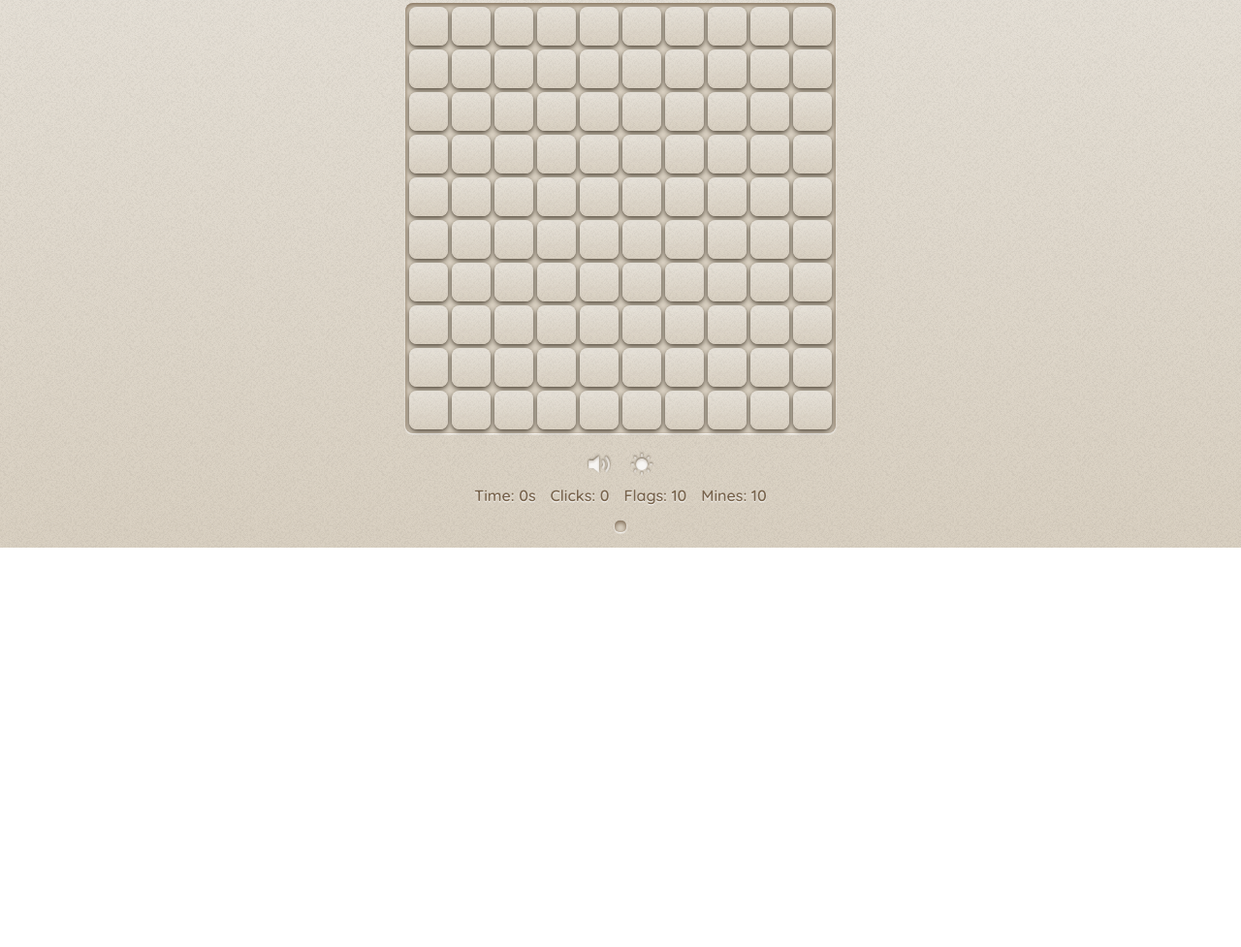
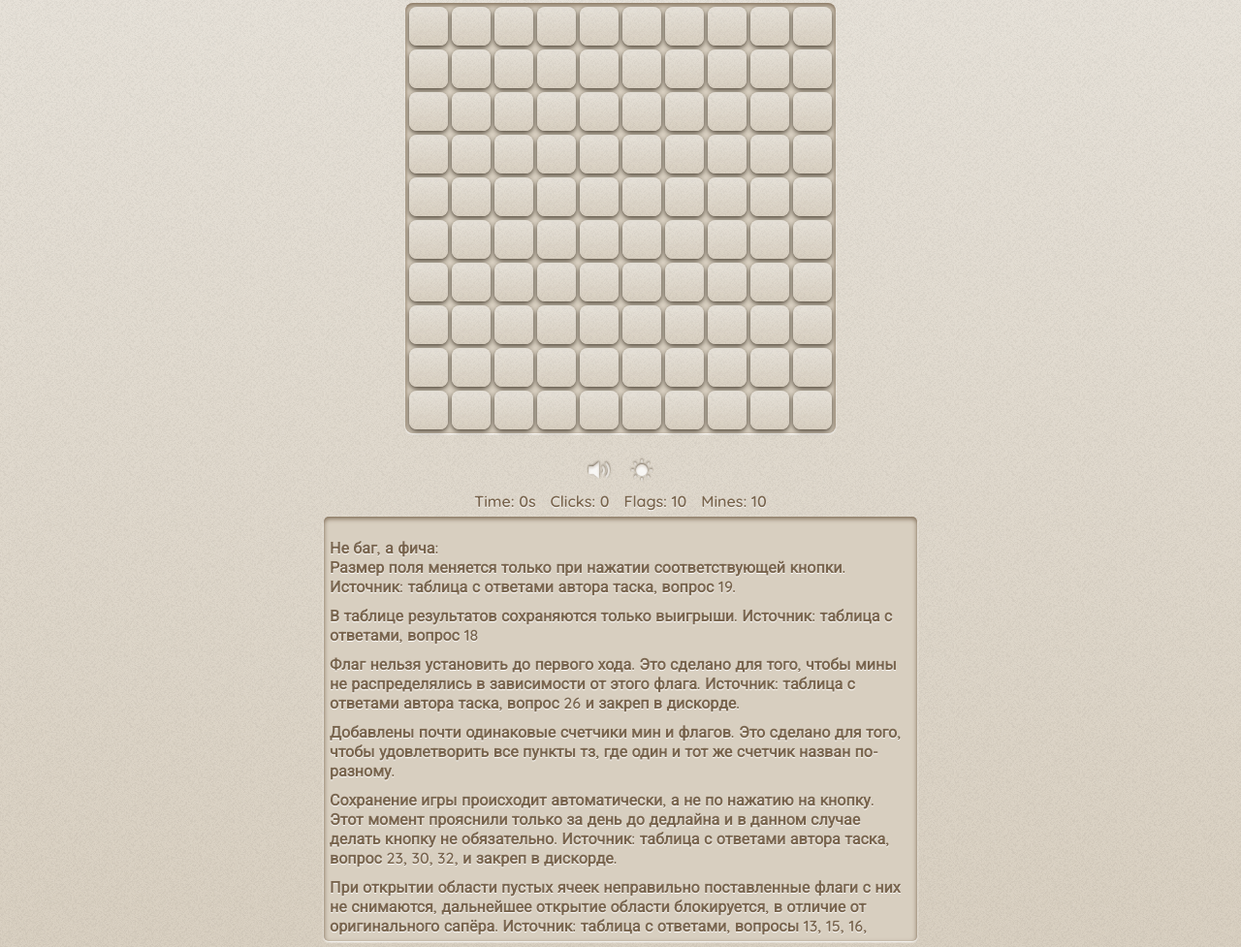
Before and after one commit to Ana-Ma-Web/rolling-scopes-school-js-fe, a website built with webpack: page minesweeper/src/index.html in a window 1280 px wide. Shown: the part 300-1277 px from the top of the page at 97% size. Before the commit the page ends 865 px from the top, so only its background shows below. Built offline with nearby package versions, Linux system fonts and the light colour scheme.

Commit message:
feat: add info for reviewer

```diff
--- /dev/null
+++ b/minesweeper/src/js/latest-results-block/createInfoElement.js
@@ -0,0 +1,34 @@
+const createInfoElement = () => {
+  const infoData = [
+    "Размер поля меняется только при нажатии соответствующей кнопки. Источник: таблица с ответами автора таска, вопрос 19.",
+    "В таблице результатов сохраняются только выигрыши. Источник: таблица с ответами, вопрос 18",
+    "Флаг нельзя установить до первого хода. Это сделано для того, чтобы мины не распределялись в зависимости от этого флага. Источник: таблица с ответами автора таска, вопрос 26 и закреп в дискорде.",
+    "Добавлены почти одинаковые счетчики мин и флагов. Это сделано для того, чтобы удовлетворить все пункты тз, где один и тот же счетчик назван по-разному.",
+    "Сохранение игры происходит автоматически, а не по нажатию на кнопку. Этот момент прояснили только за день до дедлайна и в данном случае делать кнопку не обязательно. Источник: таблица с ответами автора таска, вопрос 23, 30, 32, и закреп в дискорде.",
+    "При открытии области пустых ячеек неправильно поставленные флаги с них не снимаются, дальнейшее открытие области блокируется, в отличие от оригинального сапёра. Источник: таблица с ответами, вопросы 13, 15, 16, ",
+  ];
+
+  const infoTitleInLatestResults = document.createElement("div");
+  infoTitleInLatestResults.classList.add("subtitle");
+  infoTitleInLatestResults.innerHTML = "Не баг, а фича:";
+
+  const infoListInLatestResults = document.createElement("div");
+  infoListInLatestResults.classList.add("last-games__info-list");
+
+  infoData.forEach((e) => {
+    const infoItemInLatestResults = document.createElement("div");
+    infoItemInLatestResults.innerHTML = e;
+    infoListInLatestResults.append(infoItemInLatestResults);
+  });
+
+  const infoWrapperInLatestResults = document.createElement("div");
+  infoWrapperInLatestResults.append(
+    infoTitleInLatestResults,
+    infoListInLatestResults
+  );
+
+  console.log(infoWrapperInLatestResults);
+  return infoWrapperInLatestResults;
+};
+
+export default createInfoElement;
--- a/minesweeper/src/js/latest-results-block/createLastGamesElement.js
+++ b/minesweeper/src/js/latest-results-block/createLastGamesElement.js
@@ -1,5 +1,6 @@
 import countTime from "../info-block/countTime";
 import convertDateToString from "./convertDateToString";
+import createInfoElement from "./createInfoElement";
 
 const createLastGamesElement = (latestResults) => {
   const latestResultsBlock = document.createElement("div");
@@ -8,6 +9,10 @@ const createLastGamesElement = (latestResults) => {
   const latestResultsTitle = document.createElement("div");
   latestResultsTitle.classList.add("last-games__subtitle", "subtitle");
   latestResultsTitle.innerHTML = "Latest results:";
+
+  const infoInLatestResults = document.createElement("div");
+  infoInLatestResults.classList.add("last-games__info", "subtitle");
+  infoInLatestResults.append(createInfoElement());
 
   const latestResultsList = document.createElement("ul");
   latestResultsList.classList.add("last-games__list");
@@ -47,7 +52,7 @@ const createLastGamesElement = (latestResults) => {
     latestResultsList.append(latestResultsItem);
   });
 
-  latestResultsBlock.append(latestResultsList);
+  latestResultsBlock.append(latestResultsList, infoInLatestResults);
   return latestResultsBlock;
 };
 
--- a/minesweeper/src/scss/base/_typography.scss
+++ b/minesweeper/src/scss/base/_typography.scss
@@ -1,5 +1,5 @@
 .body {
-  font-family: "Quicksand";
+  font-family: "Quicksand", "Roboto";
   color: var(--title-shadow-color);
 }
 
--- a/minesweeper/src/scss/components/_buttons.scss
+++ b/minesweeper/src/scss/components/_buttons.scss
@@ -1,6 +1,6 @@
 .btn {
   background-color: transparent;
-  font-family: "Quicksand";
+  font-family: "Quicksand", "Roboto";
 
   padding: 0;
   border: none;
--- /dev/null
+++ b/minesweeper/src/scss/layout/_info-in-latest-results.scss
@@ -0,0 +1,9 @@
+.last-games__info {
+  max-width: 600px;
+
+  &-list {
+    display: flex;
+    flex-direction: column;
+    gap: 10px;
+  }
+}
--- a/minesweeper/src/scss/layout/_last-games.scss
+++ b/minesweeper/src/scss/layout/_last-games.scss
@@ -1,16 +1,29 @@
+.footer {
+  display: flex;
+  flex-direction: column;
+  gap: 6px;
+  padding: 6px;
+}
+
 .last-games {
   margin: 0 auto;
   width: fit-content;
 
+  border-radius: 5px;
+  box-shadow: inset 0px 2px 5px var(--text-color),
+    0px 1px 2px var(--lightest-color);
+  padding: 6px;
+  background: var(--bg-dark-color);
+  gap: 16px;
+  display: flex;
+  flex-direction: column;
+
   &__list {
+    gap: 6px;
     display: flex;
     flex-direction: column;
-    border-radius: 5px;
-    box-shadow: inset 0px 2px 5px var(--text-color),
-      0px 1px 2px var(--lightest-color);
-    padding: 6px;
-    gap: 6px;
-    background: var(--bg-dark-color);
+    margin: 0;
+    padding: 0;
   }
 
   &__item {
--- a/minesweeper/src/scss/main.scss
+++ b/minesweeper/src/scss/main.scss
@@ -1,7 +1,7 @@
 @import "abstracts/variables";
 @import "themes/dark-theme";
 @import "base/reset", "base/fonts", "base/typography";
-@import "layout/settings", "layout/game-field", "layout/last-games", "layout/info";
+@import "layout/settings", "layout/game-field", "layout/last-games", "layout/info", "layout/info-in-latest-results";
 @import "components/buttons", "components/radio-input", "components/range-input",
   "components/titles", "components/cell";
 @import "pages/home";
```
